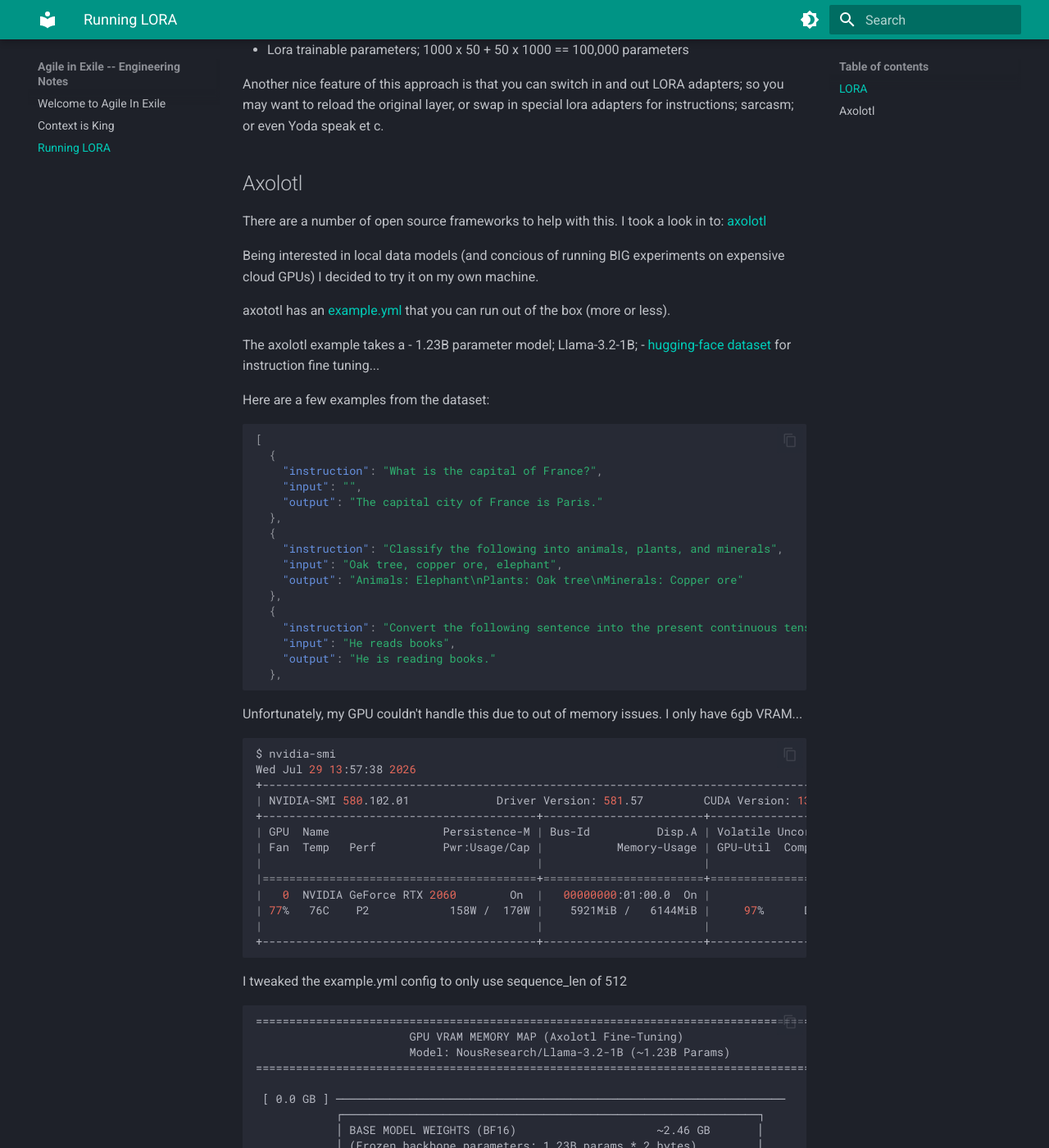
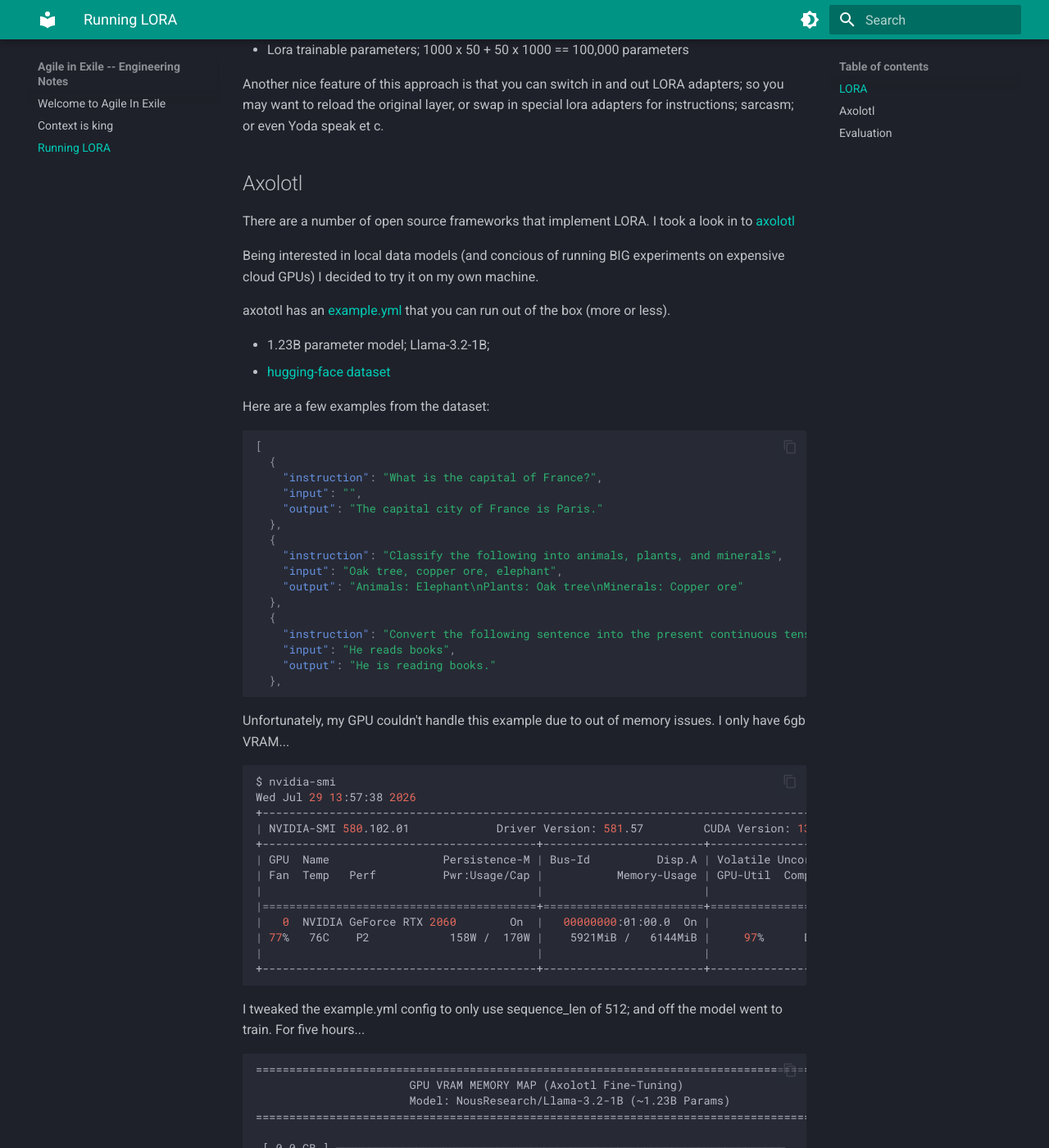
Before and after one commit to cryans/engineering-blog, an MkDocs documentation site: the page built from docs/lora-and-evaluation.md, in a window 1280 px wide and 1400 px high, scrolled down 998 px. Shown: the whole window at 82% size. Built offline with MkDocs 1.6.1 and Material for MkDocs 9.7.7, drawn with Linux system fonts in a browser that asks for light colours; some of the changed text lies outside the part shown.

Commit message:
Minor tweaks

````diff
--- a/docs/lora-and-evaluation.md
+++ b/docs/lora-and-evaluation.md
@@ -39,7 +39,7 @@
 
 ## Axolotl
 
-There are a number of open source frameworks to help with this. I took a look in to:
+There are a number of open source frameworks that implement LORA. I took a look in to
 [axolotl](https://axolotl.ai)
 
 Being interested in local data models (and concious of running BIG experiments on expensive cloud
@@ -48,11 +48,8 @@
 axototl has an [example.yml](https://github.com/axolotl-ai-cloud/axolotl/blob/main/examples/llama-3/lora-1b.yml)
 that you can run out of the box (more or less).
 
-The axolotl example takes a
 - 1.23B parameter model; Llama-3.2-1B;
 - [hugging-face dataset](https://huggingface.co/datasets/teknium/GPT4-LLM-Cleaned)
-for instruction fine tuning...
-
 
 Here are a few examples from the dataset:
 
@@ -96,7 +91,8 @@
 +-----------------------------------------+------------------------+----------------------+
 ```
 
-I tweaked the example.yml config to only use sequence_len of 512
+I tweaked the example.yml config to only use sequence_len of 512; and off the model went to
+train. For five hours...
 
 
 ```
@@ -123,3 +119,7 @@
  [ ~4.5 - 5.0 GB Total VRAM Required ] ────────────────────────────────────────
 
 ```
+
+## Evaluation
+
+So, how can we check our work?
````
Also changed, not shown: other parts of docs/lora-and-evaluation.md (+1 -3 lines), docs/context-is-king.md (+11 -4 lines).
